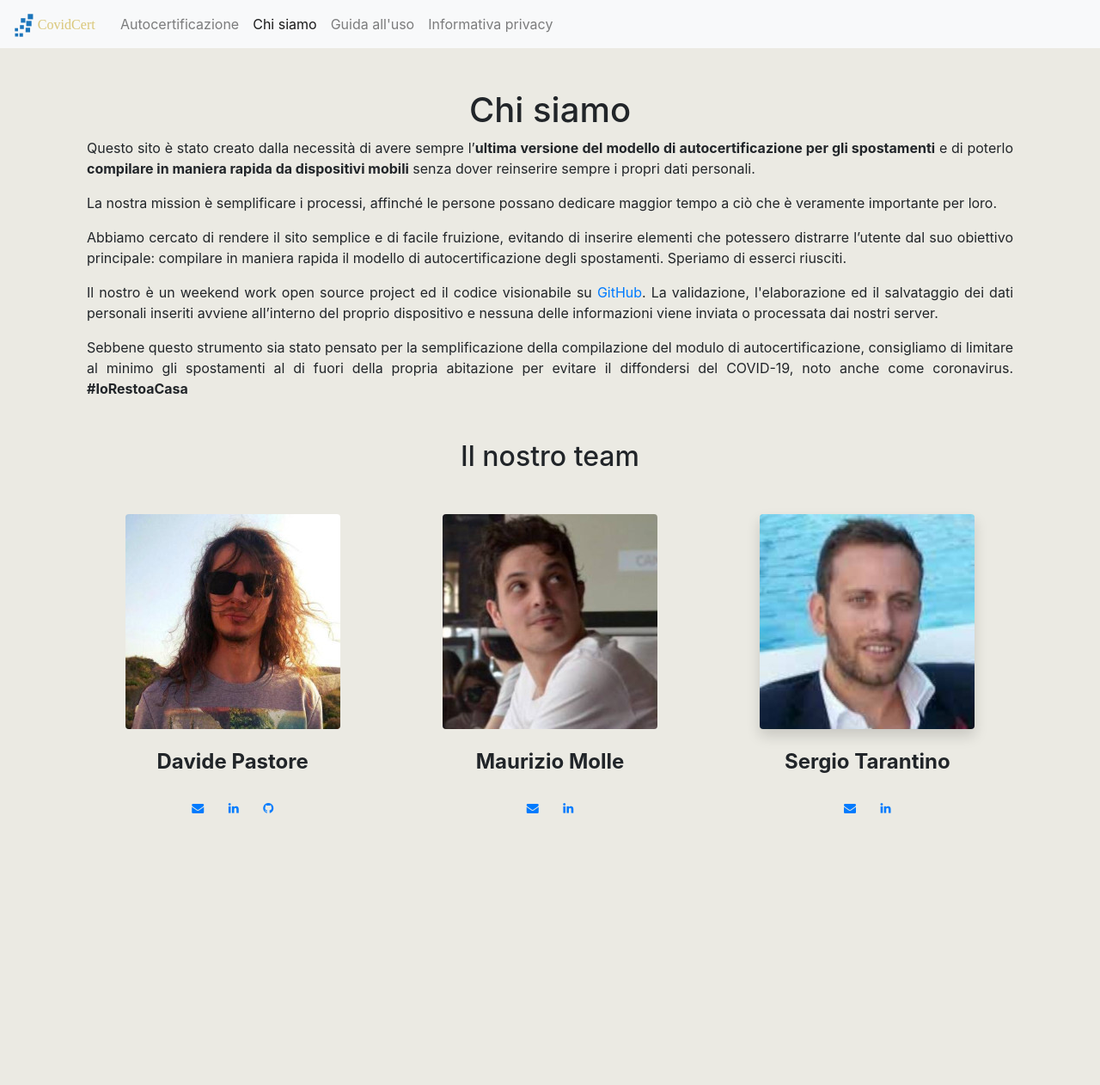
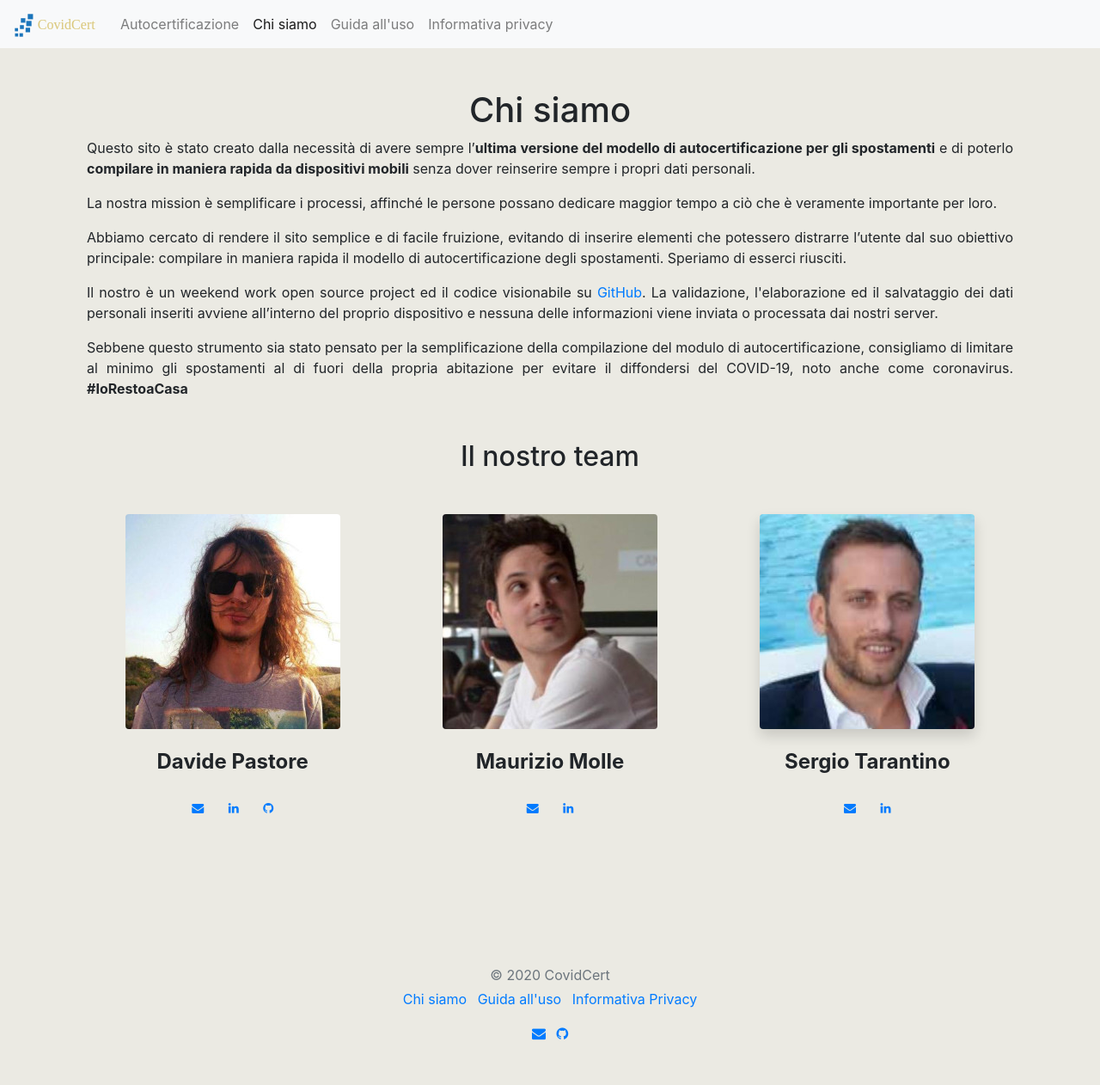
Before and after one commit to Ceeresa/autocertificazione, a Jekyll site: the page built from chi-siamo.md, in a window 1280 px wide. Shown: the whole page at 86% size. Built offline with Jekyll 4.4.1, drawn with Linux system fonts in a browser that asks for light colours; comment, search, counter and statistics services are not loaded; before the commit the page ends 1026 px from its top, so only the background shows below that.

Commit message:
Create a footer with basic information

```diff
--- a/_config.yml
+++ b/_config.yml
@@ -23,6 +23,8 @@ baseurl: "" # the subpath of your site, e.g. /blog
 url: "" # the base hostname & protocol for your site, e.g. http://example.com
 twitter_username: jekyllrb
 github_username:  Ceeresa
+contact_email: info@covidcert.it
+github_project_url: https://github.com/Ceeresa/autocertificazione
 
 # Build settings
 markdown: kramdown
--- /dev/null
+++ b/_includes/footer.html
@@ -0,0 +1,12 @@
+<footer class="my-5 pt-5 text-muted text-center text-small">
+    <p class="mb-1">&copy; 2020 CovidCert</p>
+    <ul class="list-inline">
+        <li class="list-inline-item"><a href="/chi-siamo.html">Chi siamo</a></li>
+        <li class="list-inline-item"><a href="/guida.html">Guida all'uso</a></li>
+        <li class="list-inline-item"><a href="/privacy-policy.html">Informativa Privacy</a></li>
+    </ul>
+    <ul class="list-inline">
+        <li class="list-inline-item"><a href="mailto:{{ site.contact_email }}" title="Email" target="_blank"><i class="fa fa-envelope"></i></a></li>
+        <li class="list-inline-item"><a href="{{ site.github_project_url }}" title="GitHub" target="_blank"><i class="fa fa-github"></i></a></li>
+    </ul>
+</footer>
--- a/_layouts/index.html
+++ b/_layouts/index.html
@@ -6,6 +6,7 @@
     <div class="container">
       {{ content }}
     </div>
+    {% include footer.html %}
   </body>
 
   <!-- Scripts -->
--- a/chi-siamo.md
+++ b/chi-siamo.md
@@ -7,7 +7,7 @@ title: "Chi siamo"
     <p>Questo sito è stato creato dalla necessità di avere sempre l’<b>ultima versione del modello di autocertificazione per gli spostamenti</b> e di poterlo <b>compilare in maniera rapida da dispositivi mobili</b> senza dover reinserire sempre i propri dati personali.</p>
     <p>La nostra mission è semplificare i processi, affinché le persone possano dedicare maggior tempo a ciò che è veramente importante per loro.</p>
     <p>Abbiamo cercato di rendere il sito semplice e di facile fruizione, evitando di inserire elementi che potessero distrarre l’utente dal suo obiettivo principale: compilare in maniera rapida il modello di autocertificazione degli spostamenti. Speriamo di esserci riusciti.</p>
-    <p>Il nostro è un weekend work open source project ed il codice visionabile su <a href="https://github.com/Ceeresa/autocertificazione/" target="_blank">GitHub</a>.
+    <p>Il nostro è un weekend work open source project ed il codice visionabile su <a href="{{ site.github_project_url }}" target="_blank">GitHub</a>.
     La validazione, l'elaborazione ed il salvataggio dei dati personali inseriti avviene all’interno del proprio dispositivo e nessuna delle informazioni viene inviata o processata dai nostri server.<br>
     </p>
     <p>Sebbene questo strumento sia stato pensato per la semplificazione della compilazione del modulo di autocertificazione, consigliamo di limitare al minimo gli spostamenti al di fuori della propria abitazione per evitare il diffondersi del COVID-19, noto anche come coronavirus. <b>#IoRestoaCasa</b></p>
```
